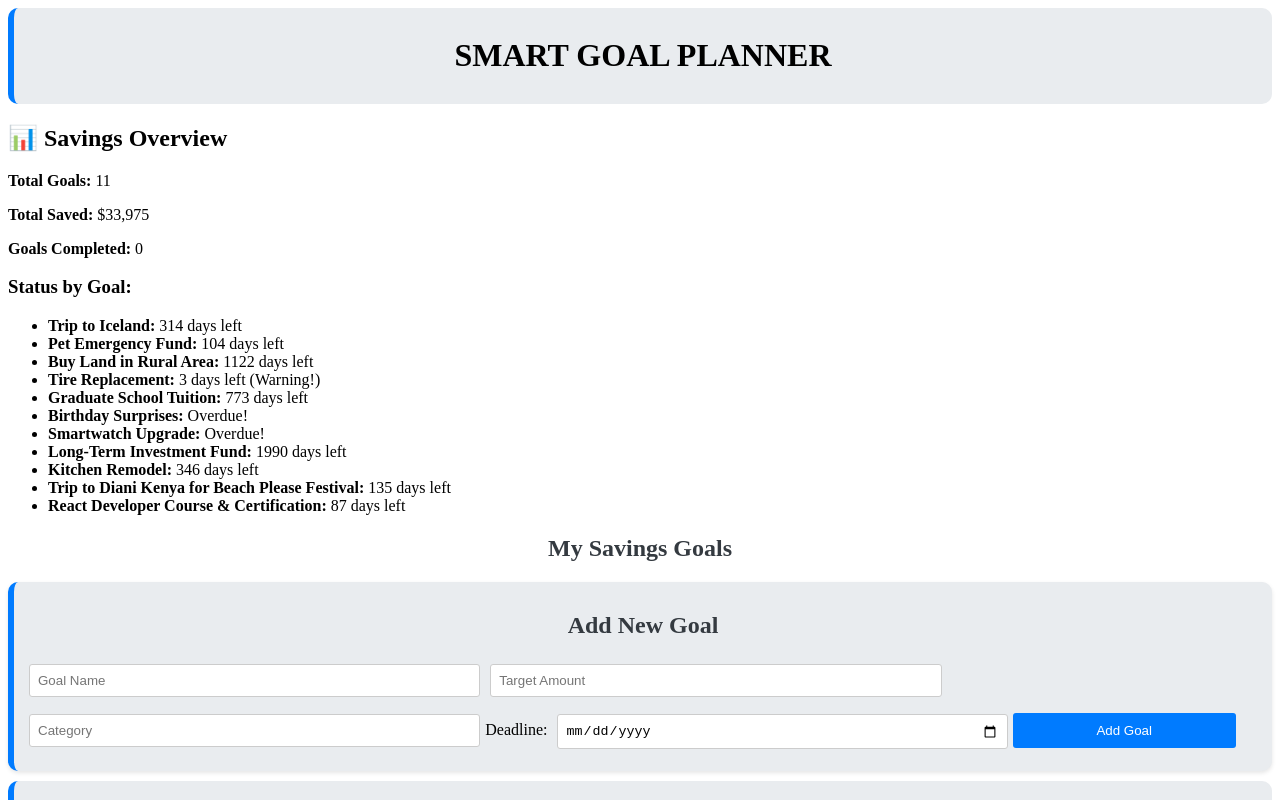
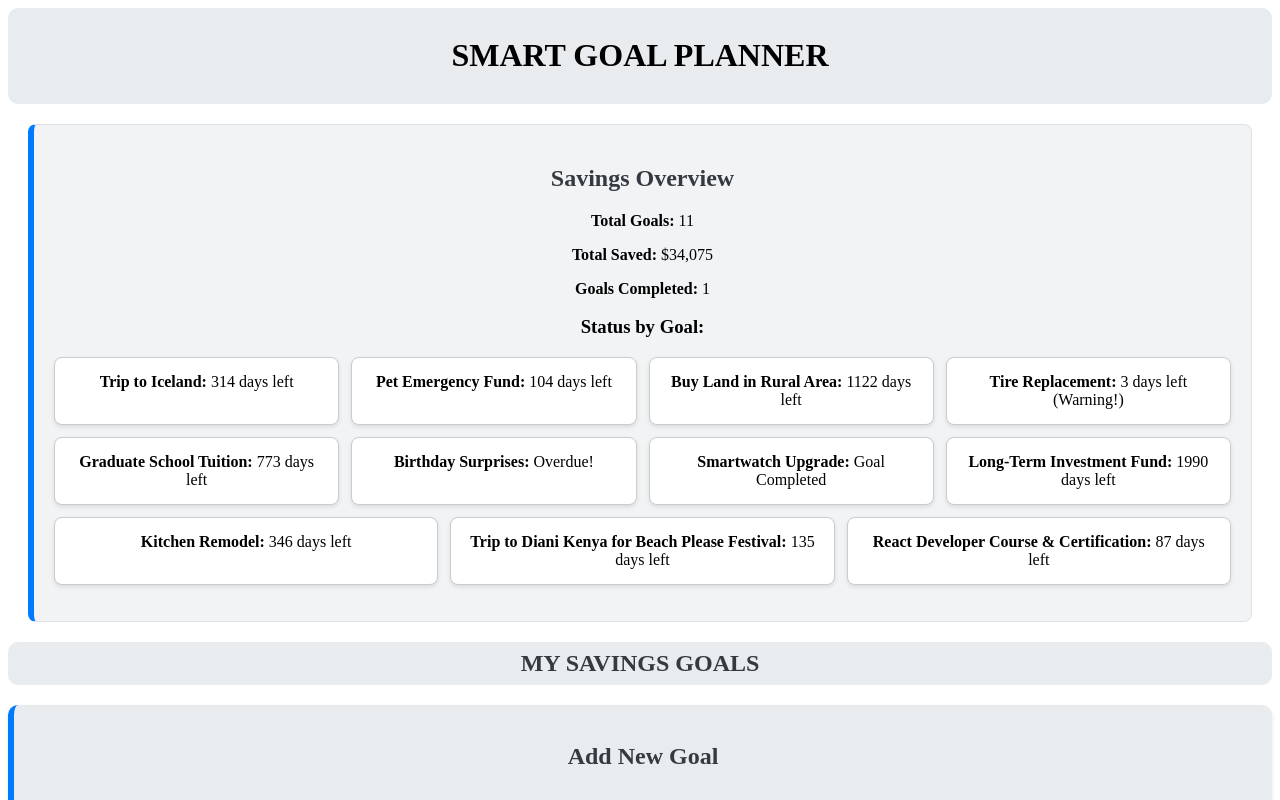
Before and after one commit to CynthiaMugo/Smart-goal-planner, a React (Vite) app: page / in a window 1280 px wide. Shown: the top 800 px of the page. Built offline with nearby package versions, Linux system fonts and the light colour scheme; data requests are answered from the project's data file.

Commit message:
enhance styles for GoalList and Overview components

```diff
--- a/db.json
+++ b/db.json
@@ -58,7 +58,7 @@
       "id": "8",
       "name": "Smartwatch Upgrade",
       "targetAmount": 400,
-      "savedAmount": 300,
+      "savedAmount": 400,
       "category": "Electronics",
       "deadline": "2025-04-01",
       "createdAt": "2024-07-13"
--- a/src/Components/GoalList.jsx
+++ b/src/Components/GoalList.jsx
@@ -25,7 +25,7 @@ function GoalList() {
 
     return (
         <div className="goal-list-container">
-            <h2>My Savings Goals</h2>
+            <h2>MY SAVINGS GOALS</h2>
             <GoalForm onAddGoal={(newGoal) => setGoals([...goals, newGoal])} />
             <div className="goal-list">
                 {goals.map((goal) => (
--- a/src/Components/Overview.jsx
+++ b/src/Components/Overview.jsx
@@ -30,13 +30,13 @@ function Overview() {
     };
     return (
         <div className="overview">
-            <h2>📊 Savings Overview</h2>
+            <h2>Savings Overview</h2>
             <p><strong>Total Goals:</strong> {totalGoals}</p>
             <p><strong>Total Saved:</strong> ${totalSaved.toLocaleString()}</p>
             <p><strong>Goals Completed:</strong> {completedGoals}</p>
 
             <h3>Status by Goal:</h3>
-            <ul>
+            <ul className="goal-status-list">
                 {goals.map((goal) => (
                     <li key={goal.id}>
                         <strong>{goal.name}:</strong> {getStatus(goal)}
--- a/src/Components/css.css
+++ b/src/Components/css.css
@@ -3,7 +3,6 @@
     background-color: #e9ecef;
     padding: 8px;
     border-radius: 10px;
-    border-left: 6px solid #007bff;
 }
 .goal-list {
     padding: 30px;
@@ -18,6 +17,9 @@
 .goal-list-container h2 {
     text-align: center;
     color: #343a40;
+    background-color: #e9ecef;
+    padding: 8px;
+    border-radius: 10px;
 }
 .goal-card {
     background-color: #ffffff;
@@ -132,3 +134,36 @@
     border-radius: 3px;
     cursor: pointer;
 }
+/* Overview */
+.overview {
+    padding: 20px;
+    background-color: #f1f3f5;
+    border: 1px solid #dee2e6;
+    border-radius: 8px;
+    margin: 20px;
+    border-left: 6px solid #007bff;
+    text-align: center;
+}
+.overview h2 {
+    color: #343a40;
+}
+.overview ul {
+    display: flex;
+    flex-wrap: wrap;
+    justify-items: space-between;
+    gap: 12px;
+    padding: 0;
+    /* margin-top: 10px; */
+}
+
+.overview li {
+    flex: 1 1 calc(25% - 20px);
+    list-style: none;
+    background-color: #ffffff;
+    border: 1px solid #ccc;
+    border-radius: 8px;
+    padding: 15px;
+    box-shadow: 0 2px 4px rgba(0, 0, 0, 0.1);
+    box-sizing: border-box;
+    text-align: center;
+}
```
